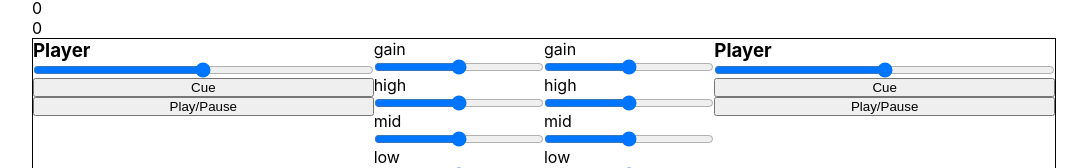
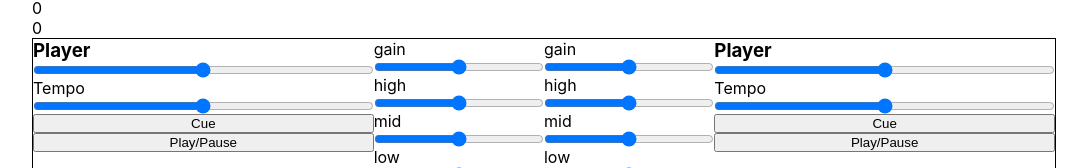
Before and after one commit to CheckersRT/dj-b2b-client, a React (Create React App) app: page / in a window 1280 px wide. Shown: the part 614-782 px from the top of the page, without its empty margins (96-1183 px from the left). Built offline with nearby package versions, Linux system fonts and the light colour scheme; no server answers.

Commit message:
added tempo control

```diff
--- a/src/App.js
+++ b/src/App.js
@@ -29,6 +29,7 @@ function App() {
   async function handleSubmit(event, xmlFile) {
     event.preventDefault();
     if (!xmlFile) return;
+    // localStorage.setItem("xmlFile",event.target.files[0]);
 
     const data = await saveXML(event, xmlFile);
     console.log(data);
--- a/src/components/Deck/Deck.js
+++ b/src/components/Deck/Deck.js
@@ -6,6 +6,7 @@ import getMetaData from "../../api/getMetaData";
 import PlayPauseButton from "./PlayPauseButton/PlayPauseButton";
 import JogWheel from "./JogWheel/JogWheel";
 import CueButton from "./CueButton/CueButton";
+import TempoSlider from "./TempoSlider/TempoSlider";
 
 export default function Deck({
   player,
@@ -79,6 +80,7 @@ export default function Deck({
       </form> */}
       <p>{isPlayerLoading && "Loading..."}</p>
       <JogWheel player={player}/>
+      <TempoSlider player={player}/>
       <CueButton player={player}/>
       <PlayPauseButton
         timeOnPlay={timeOnPlay}
--- /dev/null
+++ b/src/components/Deck/TempoSlider/TempoSlider.js
@@ -0,0 +1,10 @@
+import handleTempoChange from "./handleTempoChange"
+
+export default function TempoSlider({player}) {
+    return (
+        <>
+            <label htmlFor="tempoSlider">Tempo</label>
+            <input name="tempoSlider" min={-0.06} max={0.06} step={0.01} defaultValue={0} type="range" onChange={(event) => handleTempoChange(event.target.value, player)} ></input>
+        </>
+    )
+}
--- /dev/null
+++ b/src/components/Deck/TempoSlider/handleTempoChange.js
@@ -0,0 +1,6 @@
+
+export default function handleTempoChange(percentage, player) {
+    const newPlaybackRate = 1 + percentage * player.playbackRate;
+    player.playbackRate = newPlaybackRate;
+    console.log(newPlaybackRate);
+  }
```
